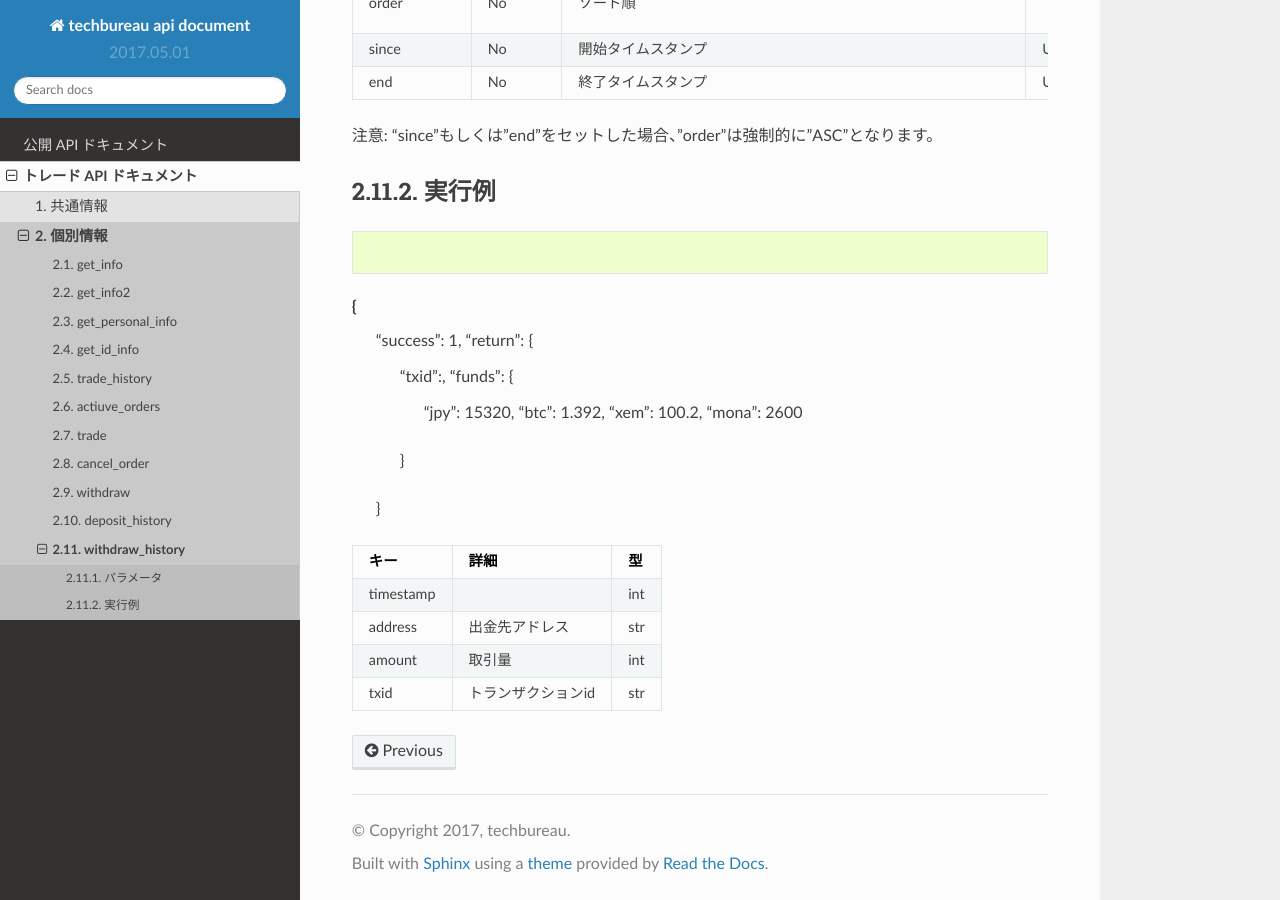
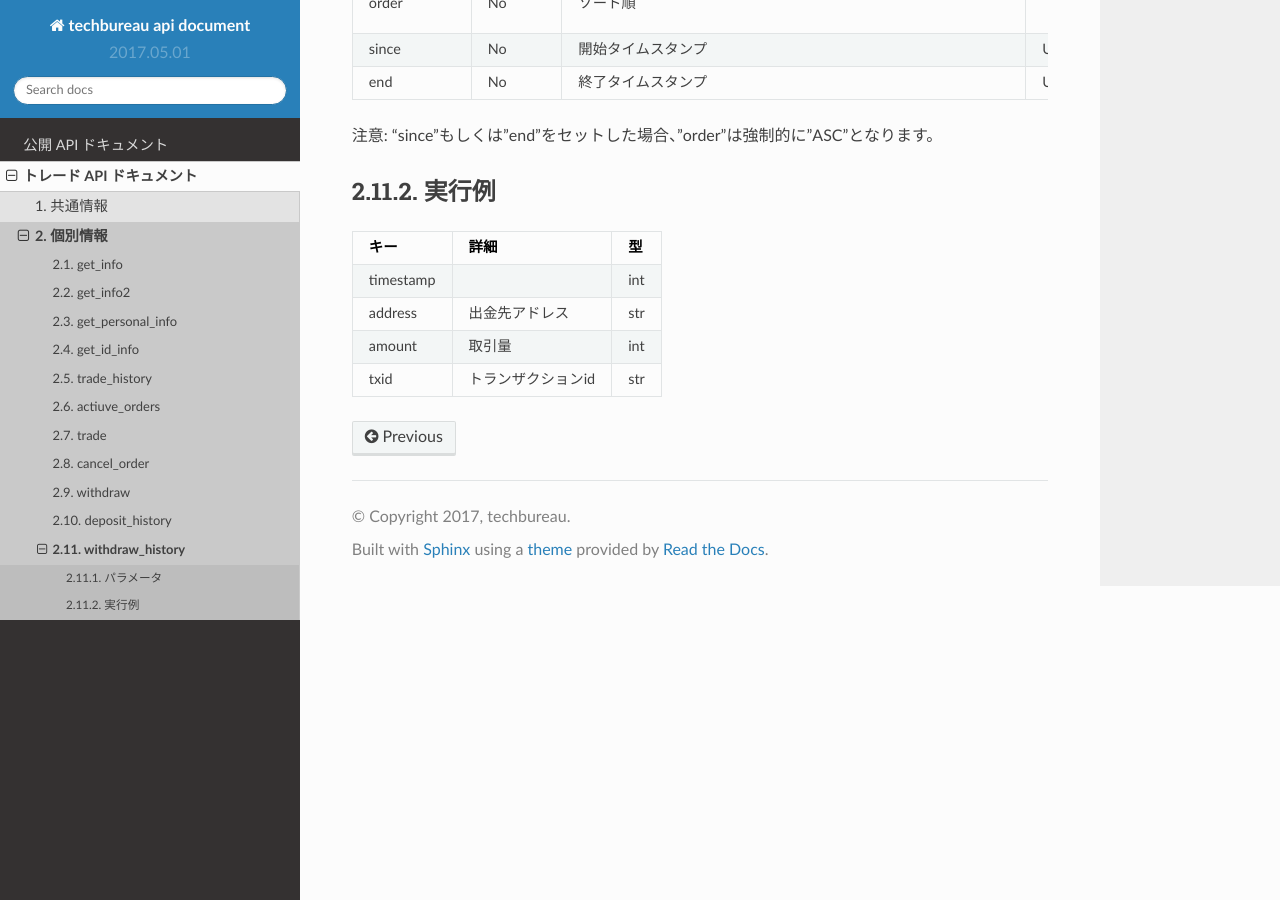
Before and after one commit to techbureau/api-doc, a Sphinx documentation site: the page built from docs/trade/2_individual/11_withdraw_history.rst, in a window 1280 px wide and 900 px high, scrolled down 554 px. Built offline with Sphinx 7.4.7 and the Read the Docs theme 2.0.0, drawn with Linux system fonts in a browser that asks for light colours.

Commit message:
9.withdrawの修正

```diff
--- a/docs/trade/2_individual/11_withdraw_history.rst
+++ b/docs/trade/2_individual/11_withdraw_history.rst
@@ -26,23 +26,6 @@ withdraw_history
 実行例
 ==============
 .. code-block:: python
-{
-    "success": 1,
-    "return": {
-        "txid":,
-        "funds": {
-            "jpy": 15320,
-            "btc": 1.392,
-            "xem": 100.2,
-            "mona": 2600
-        }
-    }
-
-.. csv-table::
-   :header: "キー", "詳細", "型"
-
-   "order_id", "注文id", "int
-
     {
         "success":1,
         "return":{
```
Also changed, not shown: docs/trade/2_individual/10_deposit_history.rst (+10 -10 lines), docs/trade/2_individual/9_withdraw.rst (+10 -10 lines).
